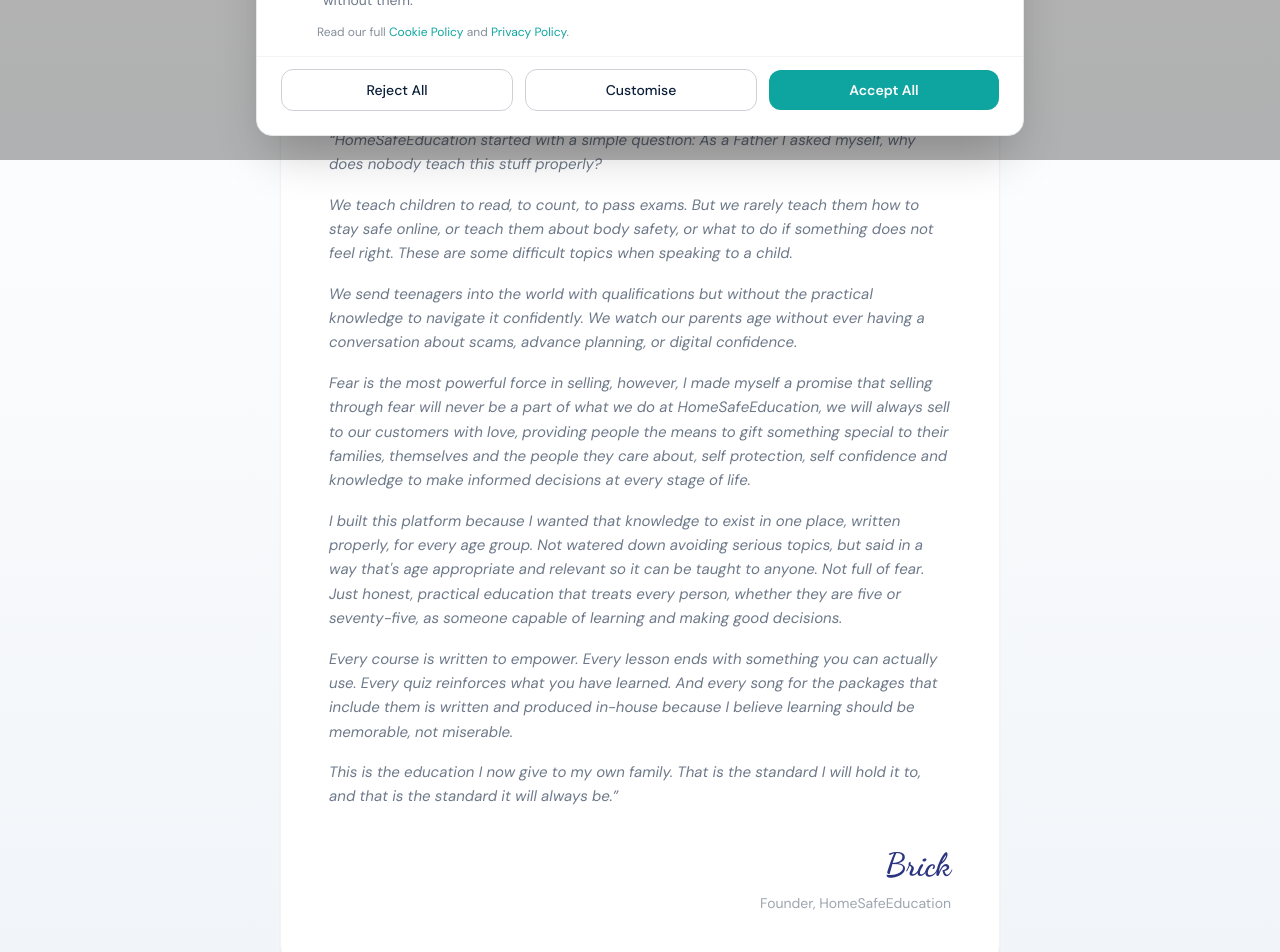
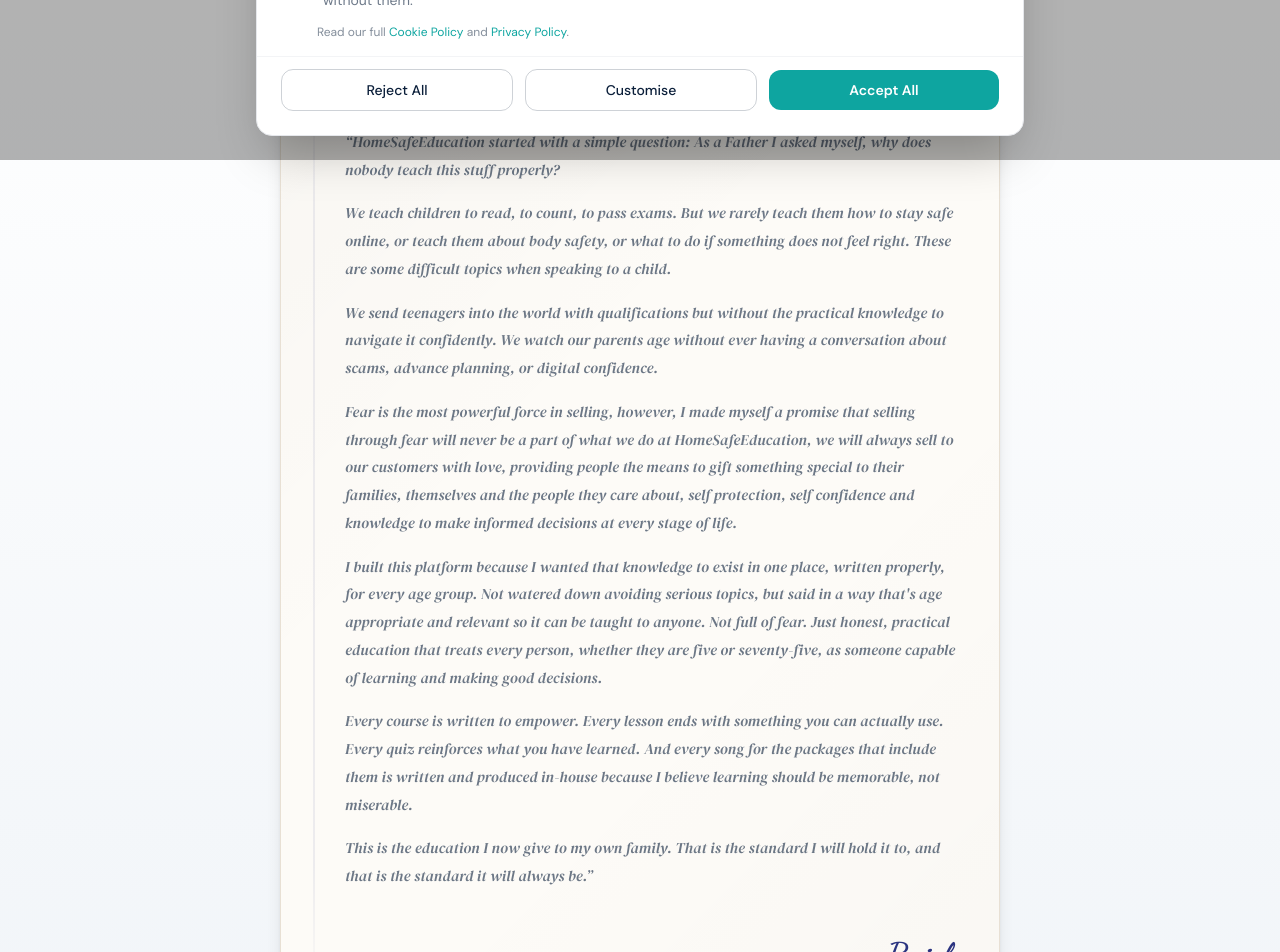
Before and after one commit to BrickBoxNAFO/besafe-app, a Next.js app: page /about in a window 1280 px wide. Shown: the part 640-1592 px from the top of the page. Built offline with nearby package versions, Linux system fonts and the light colour scheme; no server answers.

Commit message:
Style founder message as a paper letter with edges and rule line
Warm parchment background, subtle shadow, top/bottom edge gradients,
left margin rule line, and serif font to give it a handwritten letter feel.

Co-Authored-By: Claude Opus 4.6 <noreply@anthropic.com>

```diff
--- a/app/about/page.jsx
+++ b/app/about/page.jsx
@@ -25,9 +25,17 @@ export default function AboutPage() {
       {/* Message From Our Founder */}
       <section className="py-20 bg-gradient-to-b from-white to-slate">
         <div className="max-w-3xl mx-auto px-6">
-          <div className="bg-white rounded-2xl border border-gray-100 shadow-sm p-8 md:p-12">
+          <div className="relative" style={{background:'#fdfbf7', borderRadius:'4px', padding:'3rem 2.5rem', boxShadow:'0 2px 15px rgba(0,0,0,0.08), 0 1px 3px rgba(0,0,0,0.06)', border:'1px solid #e8e0d4'}}>
+            {/* Paper texture & edges */}
+            <div style={{position:'absolute', inset:0, borderRadius:'4px', background:'linear-gradient(135deg, rgba(0,0,0,0.02) 0%, transparent 40%, transparent 60%, rgba(0,0,0,0.015) 100%)', pointerEvents:'none'}} />
+            <div style={{position:'absolute', top:0, left:0, right:0, height:'4px', borderRadius:'4px 4px 0 0', background:'linear-gradient(to bottom, rgba(0,0,0,0.04), transparent)', pointerEvents:'none'}} />
+            <div style={{position:'absolute', bottom:0, left:0, right:0, height:'6px', borderRadius:'0 0 4px 4px', background:'linear-gradient(to top, rgba(0,0,0,0.03), transparent)', pointerEvents:'none'}} />
+            {/* Subtle left rule line like a letter */}
+            <div className="hidden md:block" style={{position:'absolute', top:'3rem', bottom:'3rem', left:'2rem', width:'2px', background:'linear-gradient(to bottom, transparent, rgba(43,52,128,0.08) 15%, rgba(43,52,128,0.08) 85%, transparent)', pointerEvents:'none'}} />
+
+            <div className="relative z-10 md:pl-6">
               <h2 className="font-serif text-3xl lg:text-4xl text-navy mb-8 text-center">A Message From Our Founder</h2>
-            <div className="text-navy/60 leading-relaxed space-y-4 text-[15px] italic">
+              <div className="text-navy/60 leading-relaxed space-y-4 text-[15px] italic" style={{fontFamily:"'DM Serif Display', Georgia, serif", fontWeight:'normal', lineHeight:'1.85', letterSpacing:'0.01em'}}>
                 <p>&ldquo;HomeSafeEducation started with a simple question: As a Father I asked myself, why does nobody teach this stuff properly?</p>
                 <p>We teach children to read, to count, to pass exams. But we rarely teach them how to stay safe online, or teach them about body safety, or what to do if something does not feel right. These are some difficult topics when speaking to a child.</p>
                 <p>We send teenagers into the world with qualifications but without the practical knowledge to navigate it confidently. We watch our parents age without ever having a conversation about scams, advance planning, or digital confidence.</p>
@@ -36,9 +44,10 @@ export default function AboutPage() {
                 <p>Every course is written to empower. Every lesson ends with something you can actually use. Every quiz reinforces what you have learned. And every song for the packages that include them is written and produced in-house because I believe learning should be memorable, not miserable.</p>
                 <p>This is the education I now give to my own family. That is the standard I will hold it to, and that is the standard it will always be.&rdquo;</p>
               </div>
-            <div className="mt-8 text-right">
-              <span style={{fontFamily:"'Dancing Script', cursive", fontSize:'2rem', color:'#2B3480'}}>Brick</span>
-              <p className="text-navy/40 text-sm mt-1">Founder, HomeSafeEducation</p>
+              <div className="mt-10 text-right">
+                <span style={{fontFamily:"'Dancing Script', cursive", fontSize:'2.2rem', color:'#2B3480'}}>Brick</span>
+                <p className="text-navy/40 text-sm mt-1" style={{fontStyle:'normal'}}>Founder, HomeSafeEducation</p>
+              </div>
             </div>
           </div>
         </div>
```
Lines whose indentation alone changed are shown as unchanged.
